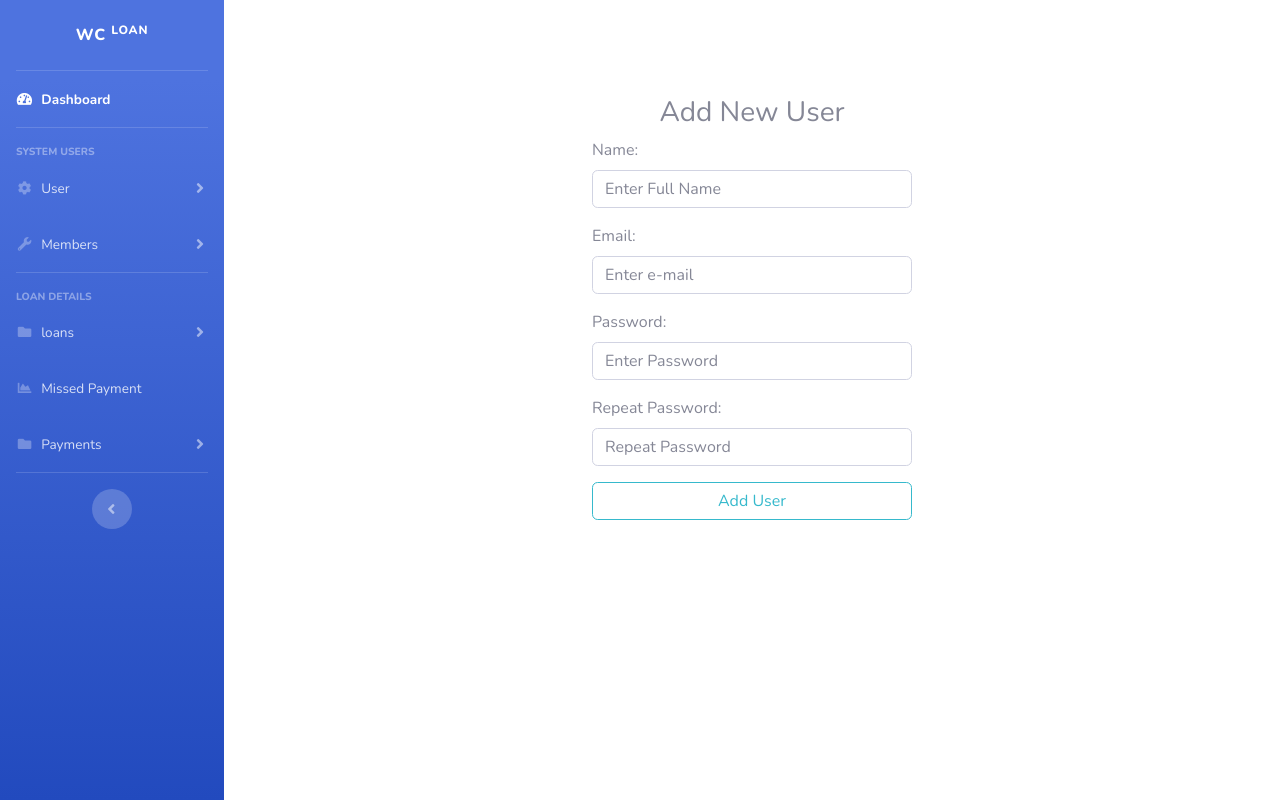
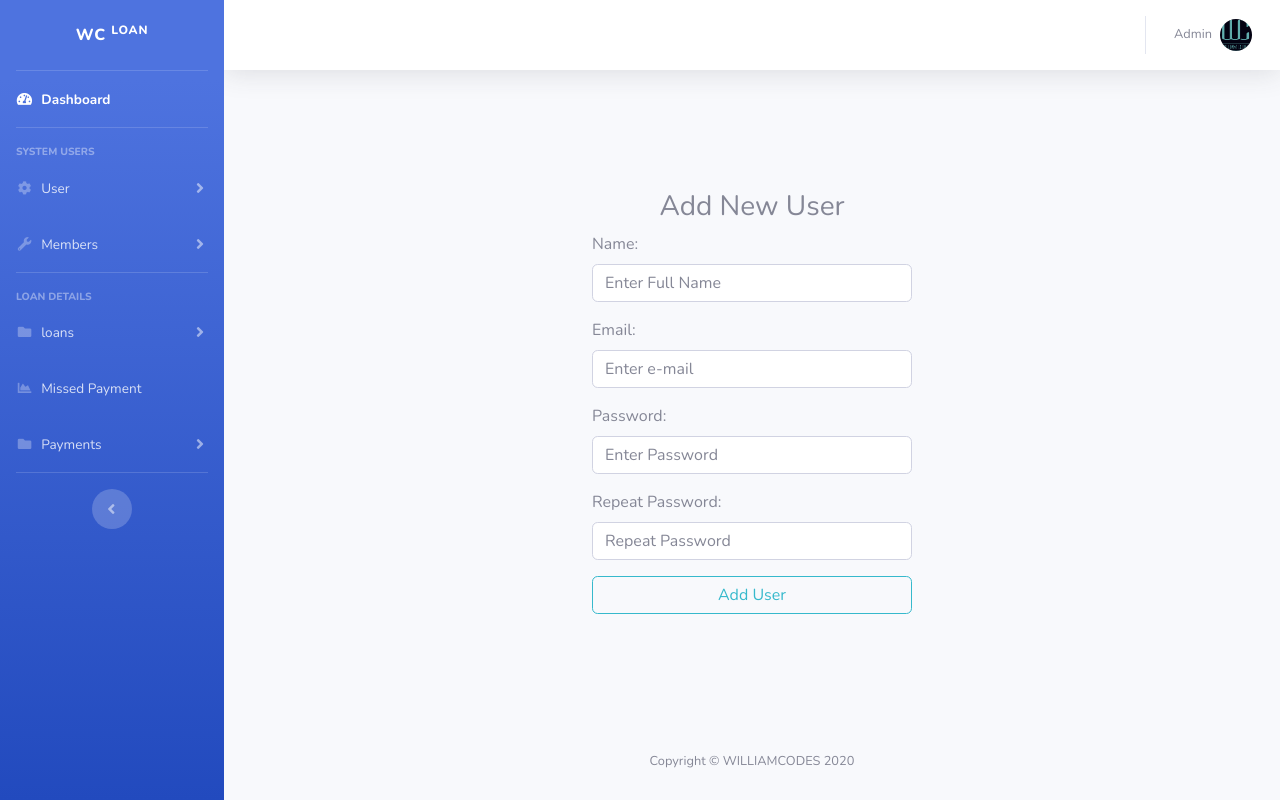
Before and after one commit to yeswedocode/WC-LOANS, a PHP site: page /addUser.php in a window 1280 px wide. Run offline with PHP 8.4, Linux system fonts and the light colour scheme.

Commit message:
modified by williamcodes

```diff
--- a/addUser.php
+++ b/addUser.php
@@ -2,7 +2,56 @@
 
 <?php include 'includes/sidebar.inc.php'; ?>
 
-<div class="container">
+
+ <div id="content-wrapper" class="d-flex flex-column">
+      <div id="content">
+        <nav class="navbar navbar-expand navbar-light bg-white topbar mb-4 static-top shadow">
+          <button id="sidebarToggleTop" class="btn btn-link d-md-none rounded-circle mr-3">
+            <i class="fa fa-bars"></i>
+          </button>
+
+          <ul class="navbar-nav ml-auto">
+            <li class="nav-item dropdown no-arrow d-sm-none">
+              <a class="nav-link dropdown-toggle" href="#" id="searchDropdown" role="button" data-toggle="dropdown" aria-haspopup="true" aria-expanded="false">
+                <i class="fas fa-search fa-fw"></i>
+              </a>
+
+              <div class="dropdown-menu dropdown-menu-right p-3 shadow animated--grow-in" aria-labelledby="searchDropdown">
+                <form class="form-inline mr-auto w-100 navbar-search">
+                  <div class="input-group">
+                    <input type="text" class="form-control bg-light border-0 small" placeholder="Search for..." aria-label="Search" aria-describedby="basic-addon2">
+                    <div class="input-group-append">
+                      <button class="btn btn-primary" type="button">
+                        <i class="fas fa-search fa-sm"></i>
+                      </button>
+                    </div>
+                  </div>
+                </form>
+              </div>
+            </li>
+
+            <div class="topbar-divider d-none d-sm-block"></div>
+            <li class="nav-item dropdown no-arrow">
+              <a class="nav-link dropdown-toggle" href="#" id="userDropdown" role="button" data-toggle="dropdown" aria-haspopup="true" aria-expanded="false">
+                <span class="mr-2 d-none d-lg-inline text-gray-600 small">Admin</span>
+                <img class="img-profile rounded-circle" src="img/wc.png">
+              </a>
+              <div class="dropdown-menu dropdown-menu-right shadow animated--grow-in" aria-labelledby="userDropdown">
+                <a class="dropdown-item" href="profile.php">
+                  <i class="fas fa-user fa-sm fa-fw mr-2 text-gray-400"></i>
+                  Profile
+                  </a>
+                <a class="dropdown-item" href="logout.php" data-toggle="modal" data-target="#logoutModal">
+                  <i class="fas fa-sign-out-alt fa-sm fa-fw mr-2 text-gray-400"></i>
+                  Logout
+                </a>
+              </div>
+            </li>
+
+          </ul>
+
+        </nav>
+          <div class="container">
     <br>
     <br>
      <br>
@@ -35,4 +84,20 @@
     </div>
 </div>
 
+      </div>
+      <footer class="sticky-footer bg-light">
+        <div class="container my-auto">
+          <div class="copyright text-center my-auto">
+            <span>Copyright &copy; WILLIAMCODES 2020</span>
+          </div>
+        </div>
+      </footer>
+      <!-- End of Footer -->
+
+    </div>
+    <!-- End of Content Wrapper -->
+
+
+
+
 <?php include 'includes/footer.inc.php' ?>
```
